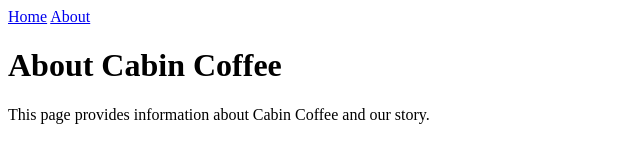
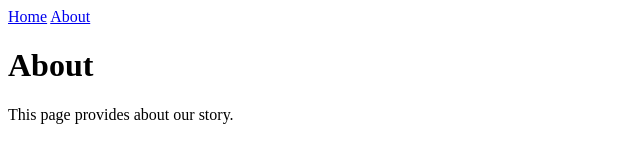
Before and after one commit to ying-ux/team_9---Website, a plain HTML site: page about.html in a window 1280 px wide. Shown: the whole page, without its empty margins (0-640 px from the left). Drawn offline with Linux system fonts and the light colour scheme.

Commit message:
Update about page

```diff
--- a/about.html
+++ b/about.html
@@ -11,8 +11,8 @@
         <a href="index.html">Home</a>
         <a href="about.html">About</a>
     </nav>
-    <h1>About Cabin Coffee</h1>
-    <p>This page provides information about Cabin Coffee and our story.</p>
+    <h1>About</h1>
+    <p>This page provides about our story.</p>
 
 </body>
 </html>
```
